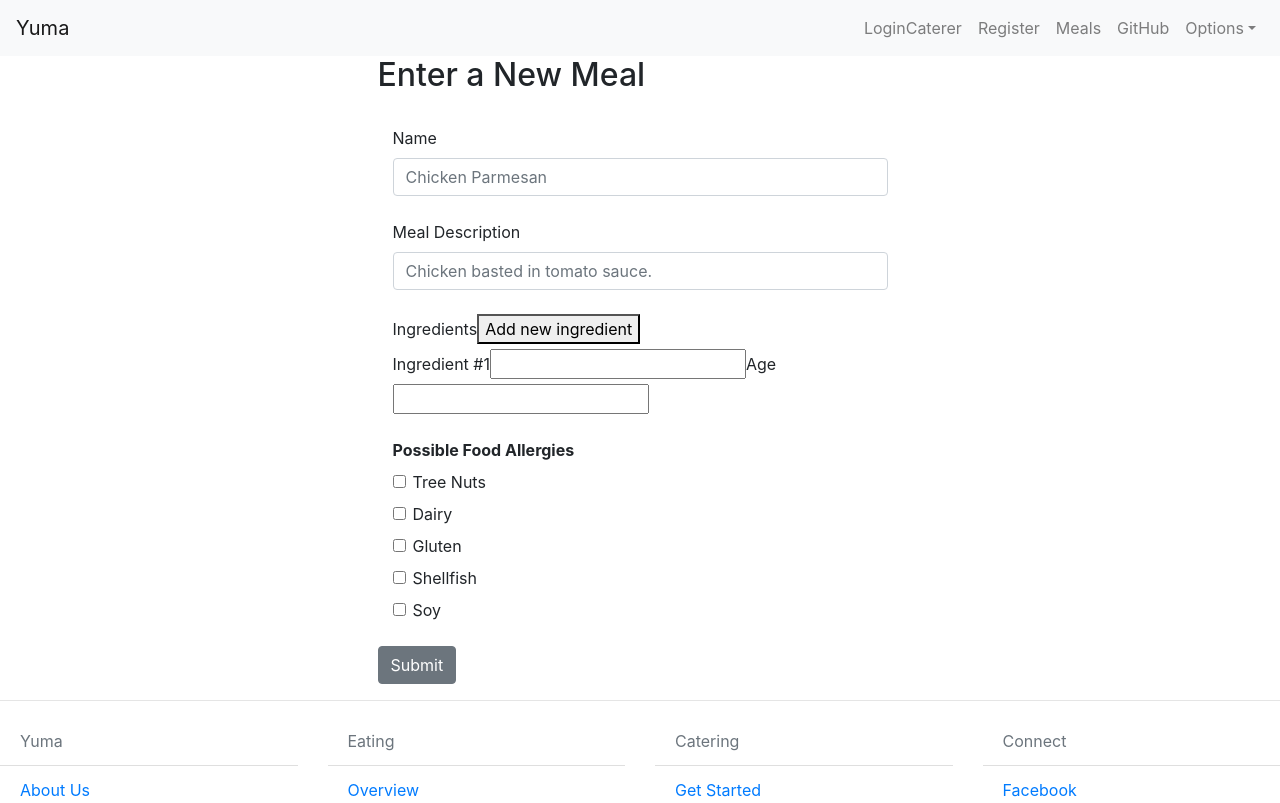
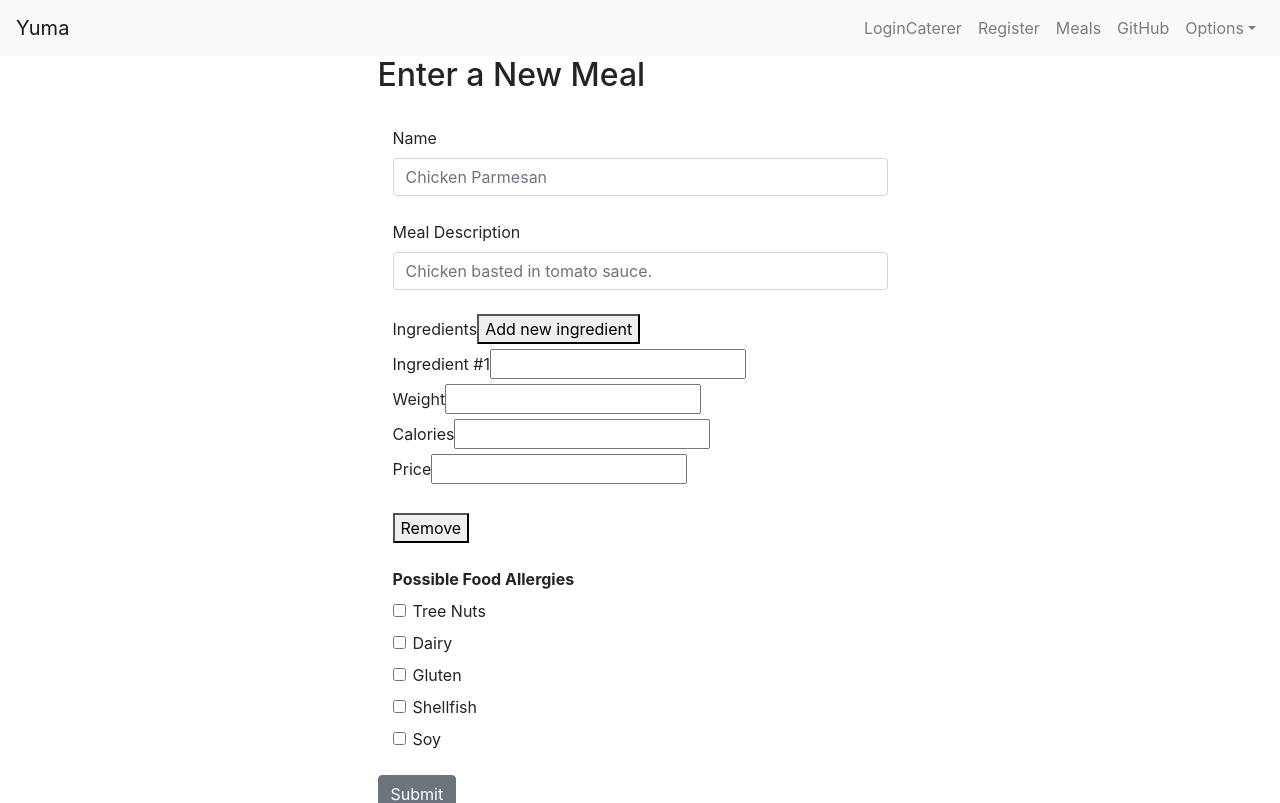
Before and after one commit to faisalhabibgit/Yuma, a React (Create React App) app in the folder frontend/: page /NewMeal in a window 1280 px wide. Shown: the top 803 px of the page. Built offline with nearby package versions, Linux system fonts and the light colour scheme.

Commit message:
Refactor and delete button for ingredients

```diff
--- a/frontend/src/component/NewMeal.js
+++ b/frontend/src/component/NewMeal.js
@@ -16,7 +16,7 @@ class NewMeal extends Component{
     this.state = {
       name: '',
       description: '',
-      ingredients: [{name:"",age:""}],
+      ingredients: [{name:"",weight:"", calories:"",price:""}],
       nuts: 'false',
       dairy: 'false',
       gluten: 'false',
@@ -45,6 +45,8 @@ class NewMeal extends Component{
       let array = this.setFlags();
       this.postMeal(array);
 
+
+      alert("Meal created!");
       //redirect to home
       this.props.history.push(REDIRECTHOME);
 
@@ -54,7 +56,7 @@ class NewMeal extends Component{
 
   handleChange(event) {
 
-    if(["name", "age"].includes(event.target.className)){
+    if(["name", "weight","calories","price"].includes(event.target.className)){
 
       let ingredients = [...this.state.ingredients];
       ingredients[event.target.dataset.id][event.target.className] = event.target.value;
@@ -73,8 +75,14 @@ class NewMeal extends Component{
   addIngredient = (e) => {
     e.preventDefault();
     this.setState((prevState) => ({
-      ingredients: [...prevState.ingredients, {name:"", age:""}],
+      ingredients: [...prevState.ingredients, {name:"", weight:"", calories:"", price:""}],
     }));
+  };
+
+  removeIngredient(e,index) {
+    e.preventDefault();
+    this.state.ingredients.splice(index,1);
+    this.setState({ingredients: this.state.ingredients});
   };
 
 
@@ -91,7 +99,7 @@ class NewMeal extends Component{
         name: this.state.name,
         description: this.state.description,
         flags: array,
-        available: false
+        available: true
       })
     })
 
@@ -161,7 +169,7 @@ class NewMeal extends Component{
                   <button onClick={this.addIngredient}>Add new ingredient</button>
                   {
                     this.state.ingredients.map((val, idx)=> {
-                      let ingredientId = `cat-${idx}`, ageId = `age-${idx}`
+                      let ingredientId = `name-${idx}`, weightId = `weight-${idx}`, caloriesId= `calories-${idx}`, priceId=`price-${idx}`;
                       return (
                         <div key={idx}>
                           <label htmlFor={ingredientId}>{`Ingredient #${idx + 1}`}</label>
@@ -174,16 +182,42 @@ class NewMeal extends Component{
                             onChange={this.handleChange}
                             className="name"
                           />
-                          <label htmlFor={ageId}>Age</label>
+                          <br/>
+                          <label htmlFor={weightId}>Weight</label>
                           <input
                             type="text"
-                            name={ageId}
+                            name={weightId}
                             data-id={idx}
-                            id={ageId}
-                            value={this.state.ingredients[idx].age}
+                            id={weightId}
+                            value={this.state.ingredients[idx].weight}
                             onChange={this.handleChange}
-                            className="age"
+                            className="weight"
                           />
+                          <br/>
+                          <label htmlFor={caloriesId}>Calories</label>
+                          <input
+                            type="text"
+                            name={caloriesId}
+                            data-id={idx}
+                            id={caloriesId}
+                            value={this.state.ingredients[idx].calories}
+                            onChange={this.handleChange}
+                            className="calories"
+                          />
+                          <br/>
+                          <label htmlFor={priceId}>Price</label>
+                          <input
+                            type="text"
+                            name={priceId}
+                            data-id={idx}
+                            id={priceId}
+                            value={this.state.ingredients[idx].price}
+                            onChange={this.handleChange}
+                            className="price"
+                          />
+                        <br/>
+                        <br/>
+                        <button onClick={(e) => {this.removeIngredient(e,idx)}}> Remove </button>
                         </div>
                       )
                     })
```
